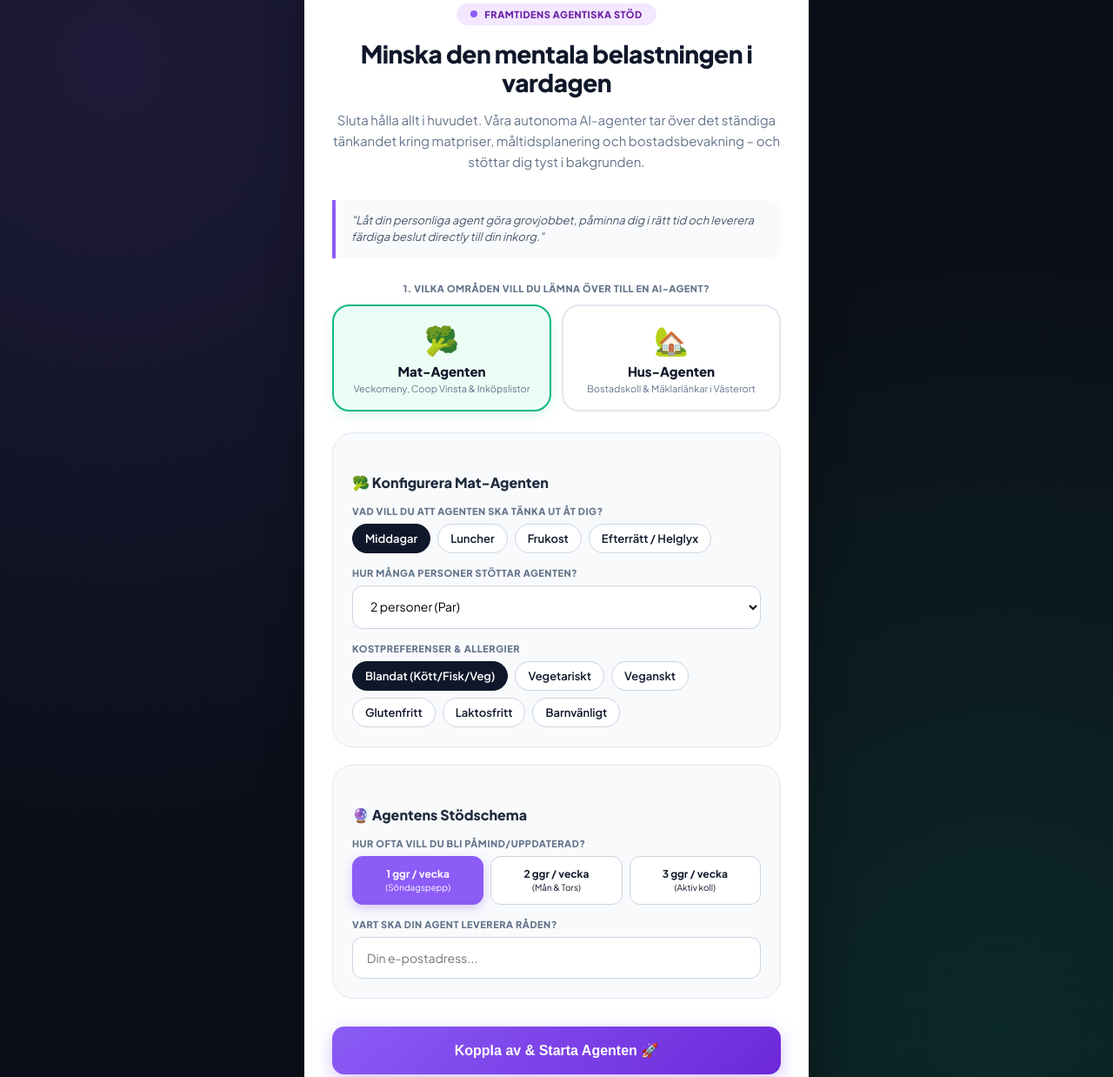
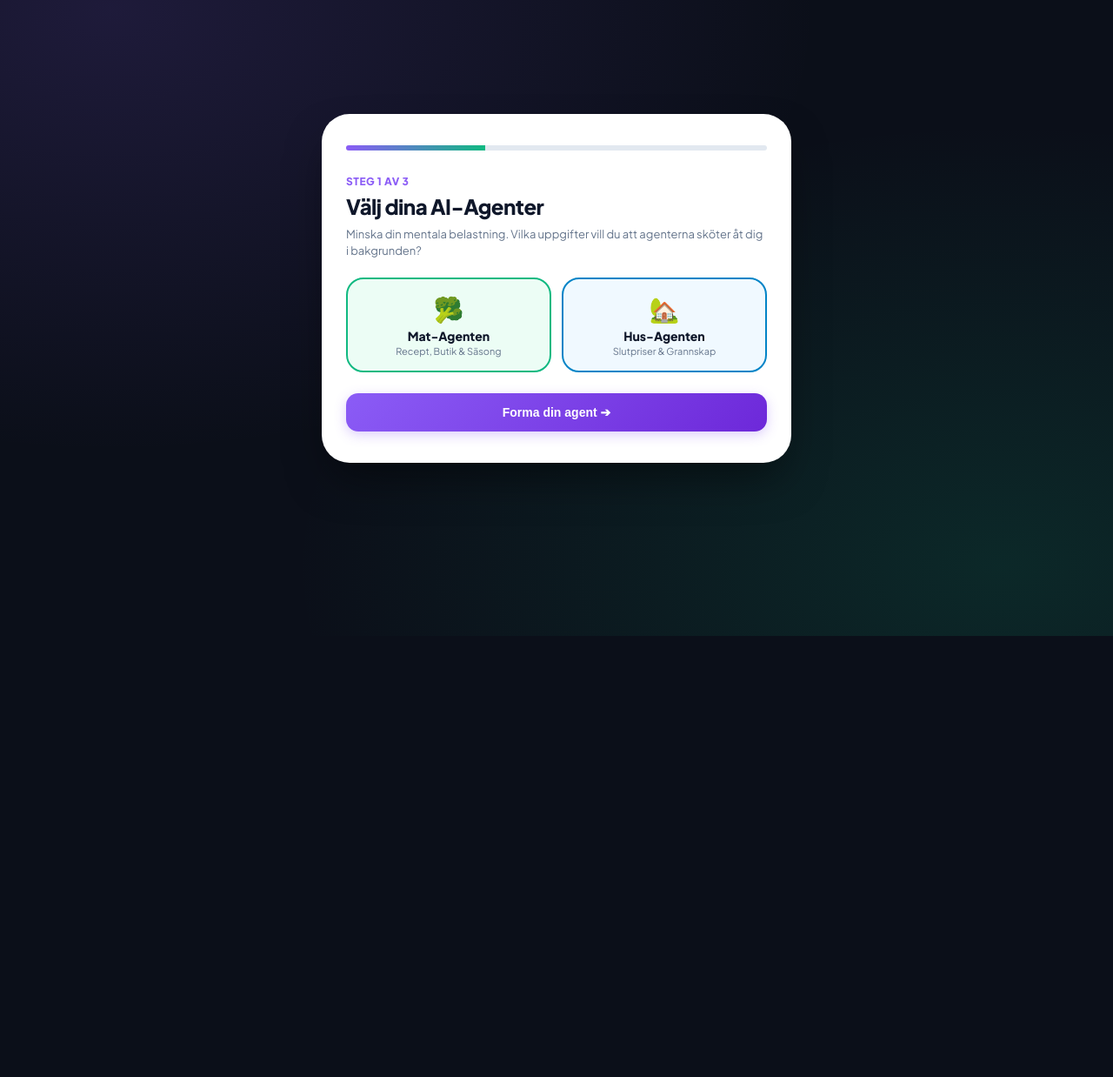
Before and after one commit to mender1905/playground, a plain HTML site: page index.html in a window 1280 px wide. Shown: the part 69-1307 px from the top of the page at 87% size. After the commit the page ends 800 px from the top, so only its background shows below. Drawn offline with Linux system fonts and the light colour scheme.

Commit message:
Update index.html

```diff
--- a/index.html
+++ b/index.html
@@ -3,14 +3,13 @@
 <head>
   <meta charset="UTF-8">
   <meta name="viewport" content="width=device-width, initial-scale=1.0">
-  <title>Västerort AI – Mental avlastning i vardagen</title>
+  <title>Västerort AI – Bygg din Agent</title>
   <link rel="preconnect" href="https://fonts.googleapis.com">
   <link rel="preconnect" href="https://fonts.gstatic.com" crossorigin>
   <link href="https://fonts.googleapis.com/css2?family=Plus+Jakarta+Sans:wght@400;500;600;700;800&display=swap" rel="stylesheet">
   <style>
     :root {
       --primary-green: #10b981;
-      --primary-dark: #059669;
       --accent-blue: #0284c7;
       --accent-purple: #8b5cf6;
       --text-main: #0f172a;
@@ -30,85 +29,75 @@
       display: flex;
       align-items: center;
       justify-content: center;
-      padding: 32px 16px;
+      padding: 24px 16px;
       color: var(--text-main);
     }
 
-    .wrapper { width: 100%; max-width: 580px; }
+    .wrapper { width: 100%; max-width: 540px; }
 
     .card {
       background: #ffffff;
       border-radius: 32px;
-      padding: 40px 32px;
+      padding: 36px 28px;
       box-shadow: 0 25px 50px -12px rgba(0, 0, 0, 0.5);
+      position: relative;
     }
 
-    /* HERO INTRO: AGENTISK FRAMTID */
-    .header { text-align: center; margin-bottom: 32px; }
-    .badge-future {
-      display: inline-flex;
-      align-items: center;
-      gap: 8px;
-      background: #f3e8ff;
-      color: #6b21a8;
-      padding: 6px 16px;
+    /* PROGRESS BAR */
+    .progress-container {
+      width: 100%;
+      background: #e2e8f0;
+      height: 6px;
       border-radius: 100px;
-      font-size: 11px;
-      font-weight: 800;
-      text-transform: uppercase;
-      letter-spacing: 0.5px;
-      margin-bottom: 16px;
+      margin-bottom: 28px;
+      overflow: hidden;
     }
-    .badge-future span { width: 8px; height: 8px; border-radius: 50%; background-color: var(--accent-purple); }
-
-    h1 { font-size: 28px; font-weight: 800; color: var(--text-main); margin-bottom: 14px; letter-spacing: -0.5px; line-height: 1.2; }
-    p.hero-text { font-size: 15px; color: var(--text-muted); line-height: 1.6; text-align: center; margin-bottom: 20px; }
-
-    /* MENTAL AVLASTNING HIGHLIGHT */
-    .mind-quote {
-      background: #f8fafc;
-      border-left: 4px solid var(--accent-purple);
-      border-radius: 0 16px 16px 0;
-      padding: 14px 18px;
-      font-size: 13px;
-      color: #475569;
-      font-style: italic;
-      line-height: 1.5;
-      margin-bottom: 28px;
+    .progress-bar {
+      height: 100%;
+      width: 33%;
+      background: linear-gradient(90deg, var(--accent-purple), var(--primary-green));
+      transition: width 0.3s ease;
     }
 
+    /* STEG INNEHÅLL */
+    .step-content { display: none; }
+    .step-content.active { display: block; animation: fadeIn 0.3s ease-in-out; }
+
+    @keyframes fadeIn {
+      from { opacity: 0; transform: translateY(8px); }
+      to { opacity: 1; transform: translateY(0); }
+    }
+
+    .step-number { font-size: 12px; font-weight: 800; color: var(--accent-purple); text-transform: uppercase; letter-spacing: 0.5px; margin-bottom: 6px; }
+    h2 { font-size: 24px; font-weight: 800; color: var(--text-main); margin-bottom: 8px; letter-spacing: -0.5px; }
+    p.step-desc { font-size: 13px; color: var(--text-muted); line-height: 1.5; margin-bottom: 20px; }
+
     /* VÄLJ AGENT-KNAPPAR */
-    .agent-selector { display: grid; grid-template-columns: 1fr 1fr; gap: 12px; margin-bottom: 24px; }
+    .agent-selector { display: grid; grid-template-columns: 1fr 1fr; gap: 12px; margin-bottom: 16px; }
     .select-card {
       border: 2px solid #e2e8f0;
       border-radius: 20px;
-      padding: 18px 14px;
+      padding: 16px 12px;
       text-align: center;
       cursor: pointer;
-      transition: all 0.25s;
-      background: #ffffff;
+      transition: all 0.2s;
     }
-    .select-card:hover { border-color: var(--primary-green); transform: translateY(-2px); }
-    .select-card.selected-green { border-color: var(--primary-green); background: #ecfdf5; box-shadow: 0 4px 12px rgba(16, 185, 129, 0.15); }
-    .select-card.selected-blue { border-color: var(--accent-blue); background: #f0f9ff; box-shadow: 0 4px 12px rgba(2, 132, 199, 0.15); }
-    .select-icon { font-size: 32px; margin-bottom: 6px; }
-    .select-title { font-weight: 800; font-size: 15px; color: var(--text-main); }
-    .select-sub { font-size: 11px; color: var(--text-muted); margin-top: 4px; }
+    .select-card.selected-green { border-color: var(--primary-green); background: #ecfdf5; }
+    .select-card.selected-blue { border-color: var(--accent-blue); background: #f0f9ff; }
+    .select-icon { font-size: 28px; margin-bottom: 4px; }
+    .select-title { font-weight: 800; font-size: 14px; }
 
-    /* SEKTIONER OCH KOMPONENTER */
-    .section-title { font-size: 16px; font-weight: 800; color: #1e293b; margin: 24px 0 12px 0; display: flex; align-items: center; gap: 8px; }
-    .step-box { background: #f8fafc; border-radius: 24px; padding: 22px; border: 1px solid #e2e8f0; margin-bottom: 20px; }
-
-    label.field-label { display: block; font-size: 11px; font-weight: 800; color: #64748b; text-transform: uppercase; letter-spacing: 0.5px; margin-bottom: 8px; margin-top: 16px; }
+    /* FORM ELEMENT */
+    label.field-label { display: block; font-size: 11px; font-weight: 800; color: #64748b; text-transform: uppercase; letter-spacing: 0.5px; margin-bottom: 6px; margin-top: 14px; }
     label.field-label:first-child { margin-top: 0; }
 
-    .chip-group { display: flex; flex-wrap: wrap; gap: 8px; }
+    .chip-group { display: flex; flex-wrap: wrap; gap: 6px; }
     .chip {
-      background: #ffffff;
+      background: #f8fafc;
       border: 1px solid #cbd5e1;
-      padding: 8px 14px;
+      padding: 6px 12px;
       border-radius: 100px;
-      font-size: 13px;
+      font-size: 12px;
       font-weight: 600;
       cursor: pointer;
       user-select: none;
@@ -118,7 +107,7 @@
 
     select, input[type="email"] {
       width: 100%;
-      padding: 14px 16px;
+      padding: 12px 14px;
       font-size: 14px;
       border: 1px solid #cbd5e1;
       border-radius: 12px;
@@ -127,31 +116,38 @@
       font-family: inherit;
     }
 
-    /* FREKVENS VÄLJARE */
+    /* FREKVENS */
     .freq-box { display: grid; grid-template-columns: repeat(3, 1fr); gap: 8px; }
     .freq-btn {
-      background: #ffffff; border: 1px solid #cbd5e1; padding: 12px 8px; border-radius: 12px; text-align: center; font-size: 12px; font-weight: 700; cursor: pointer; transition: all 0.2s;
+      background: #f8fafc; border: 1px solid #cbd5e1; padding: 10px 4px; border-radius: 12px; text-align: center; font-size: 11px; font-weight: 700; cursor: pointer;
     }
-    .freq-btn.active { background: var(--accent-purple); color: white; border-color: var(--accent-purple); box-shadow: 0 4px 12px rgba(139, 92, 246, 0.3); }
+    .freq-btn.active { background: var(--accent-purple); color: white; border-color: var(--accent-purple); }
 
-    /* SUBMIT BUTTON */
-    .btn-submit {
-      width: 100%;
-      padding: 18px;
-      background: linear-gradient(135deg, #8b5cf6 0%, #6d28d9 100%);
-      color: #ffffff;
-      border: none;
+    /* KNAPPAR NAVIGERING */
+    .btn-group { display: flex; gap: 10px; margin-top: 24px; }
+    .btn {
+      padding: 14px;
       border-radius: 14px;
-      font-size: 16px;
+      font-size: 14px;
       font-weight: 800;
       cursor: pointer;
-      box-shadow: 0 6px 20px rgba(139, 92, 246, 0.35);
-      margin-top: 12px;
-      transition: transform 0.2s;
+      border: none;
+      transition: all 0.2s;
     }
-    .btn-submit:hover { transform: translateY(-1px); }
+    .btn-next {
+      flex: 1;
+      background: linear-gradient(135deg, #8b5cf6 0%, #6d28d9 100%);
+      color: white;
+      box-shadow: 0 4px 14px rgba(139, 92, 246, 0.3);
+    }
+    .btn-back {
+      background: #f1f5f9;
+      color: #475569;
+      width: 85px;
+    }
 
-    #status { margin-top: 18px; text-align: center; font-size: 14px; font-weight: 700; color: #047857; }
+    #success-screen { text-align: center; display: none; }
+    .success-icon { font-size: 48px; margin-bottom: 12px; }
   </style>
 </head>
 <body>
@@ -159,140 +155,143 @@
 <div class="wrapper">
   <div class="card">
 
-    <!-- INTRO HEADER -->
-    <div class="header">
-      <div class="badge-future"><span></span> Framtidens Agentiska Stöd</div>
-      <h1>Minska den mentala belastningen i vardagen</h1>
-      <p class="hero-text">
-        Sluta hålla allt i huvudet. Våra autonoma AI-agenter tar över det ständiga tänkandet kring matpriser, måltidsplanering och bostadsbevakning – och stöttar dig tyst i bakgrunden.
-      </p>
+    <!-- PROGRESS BAR -->
+    <div class="progress-container" id="progress-box">
+      <div class="progress-bar" id="progress-bar"></div>
     </div>
 
-    <!-- CITAT / MENTAL AVLASTNING -->
-    <div class="mind-quote">
-      "Låt din personliga agent göra grovjobbet, påminna dig i rätt tid och leverera färdiga beslut directly till din inkorg."
-    </div>
+    <form id="wizardForm" onsubmit="finishWizard(event)">
 
       <!-- STEG 1: VÄLJ AGENT -->
-    <label class="field-label" style="text-align:center; margin-bottom:12px;">1. Vilka områden vill du lämna över till en AI-agent?</label>
+      <div class="step-content active" id="step-1">
+        <div class="step-number">Steg 1 av 3</div>
+        <h2>Välj dina AI-Agenter</h2>
+        <p class="step-desc">Minska din mentala belastning. Vilka uppgifter vill du att agenterna sköter åt dig i bakgrunden?</p>
+
         <div class="agent-selector">
           <div class="select-card selected-green" id="btn-mat" onclick="toggleAgent('mat')">
             <div class="select-icon">🥦</div>
             <div class="select-title">Mat-Agenten</div>
-        <div class="select-sub">Veckomeny, Coop Vinsta & Inköpslistor</div>
+            <div style="font-size:11px; color:#64748b; margin-top:2px;">Recept, Butik & Säsong</div>
           </div>
-      <div class="select-card" id="btn-hus" onclick="toggleAgent('hus')">
+          <div class="select-card selected-blue" id="btn-hus" onclick="toggleAgent('hus')">
             <div class="select-icon">🏡</div>
             <div class="select-title">Hus-Agenten</div>
-        <div class="select-sub">Bostadskoll & Mäklarlänkar i Västerort</div>
+            <div style="font-size:11px; color:#64748b; margin-top:2px;">Slutpriser & Grannskap</div>
           </div>
         </div>
 
-    <form id="agentForm" onsubmit="handleForm(event)">
-
-      <!-- MAT AGENT PREFERENSER -->
-      <div id="section-mat" class="step-box">
-        <div class="section-title">🥦 Konfigurera Mat-Agenten</div>
-
-        <label class="field-label">Vad vill du att agenten ska tänka ut åt dig?</label>
-        <div class="chip-group">
-          <div class="chip active" onclick="toggleChip(this)">Middagar</div>
-          <div class="chip" onclick="toggleChip(this)">Luncher</div>
-          <div class="chip" onclick="toggleChip(this)">Frukost</div>
-          <div class="chip" onclick="toggleChip(this)">Efterrätt / Helglyx</div>
-        </div>
-
-        <label class="field-label">Hur många personer stöttar agenten?</label>
-        <select>
-          <option>1 person (Singel)</option>
-          <option selected>2 personer (Par)</option>
-          <option>3–4 personer (Familj)</option>
-          <option>5+ personer (Storhushåll)</option>
-        </select>
-
-        <label class="field-label">Kostpreferenser & Allergier</label>
-        <div class="chip-group">
-          <div class="chip active" onclick="toggleChip(this)">Blandat (Kött/Fisk/Veg)</div>
-          <div class="chip" onclick="toggleChip(this)">Vegetariskt</div>
-          <div class="chip" onclick="toggleChip(this)">Veganskt</div>
-          <div class="chip" onclick="toggleChip(this)">Glutenfritt</div>
-          <div class="chip" onclick="toggleChip(this)">Laktosfritt</div>
-          <div class="chip" onclick="toggleChip(this)">Barnvänligt</div>
+        <div class="btn-group">
+          <button type="button" class="btn btn-next" onclick="nextStep(2)">Forma din agent ➔</button>
         </div>
       </div>
 
-      <!-- HUS AGENT PREFERENSER -->
-      <div id="section-hus" class="step-box" style="display:none;">
-        <div class="section-title">🏡 Konfigurera Hus-Agenten</div>
+      <!-- STEG 2: ANPASSA PREFERENSER -->
+      <div class="step-content" id="step-2">
+        <div class="step-number">Steg 2 av 3</div>
+        <h2>Anpassa dina instruktioner</h2>
+        <p class="step-desc">Tala om vad du vill att agenten analyserar och bevakar.</p>
 
-        <label class="field-label">Vilka områden ska agenten hålla koll på?</label>
+        <!-- MAT PREFERENSER -->
+        <div id="pref-mat">
+          <label class="field-label">🥦 Favoritbutik i Västerort</label>
+          <select>
+            <option>Stora Coop Vinsta</option>
+            <option>ICA Kvantum Flygstaden</option>
+            <option>Lidl Vällingby</option>
+            <option>ICA Nära Spånga</option>
+          </select>
+
+          <label class="field-label">Vad ska agenten planera?</label>
+          <div class="chip-group">
+            <div class="chip active" onclick="toggleChip(this)">Middagar</div>
+            <div class="chip active" onclick="toggleChip(this)">Matlåda till jobbet</div>
+            <div class="chip" onclick="toggleChip(this)">Efterrätter & Säsongstips</div>
+          </div>
+        </div>
+
+        <!-- HUS PREFERENSER -->
+        <div id="pref-hus" style="margin-top:14px;">
+          <label class="field-label">🏡 Områden i Västerort</label>
           <div class="chip-group">
             <div class="chip active" onclick="toggleChip(this)">Hässelby Villastad</div>
             <div class="chip active" onclick="toggleChip(this)">Spånga</div>
             <div class="chip" onclick="toggleChip(this)">Vällingby</div>
-          <div class="chip" onclick="toggleChip(this)">Hässelby Strand</div>
           </div>
 
-        <label class="field-label">Bostadstyp</label>
+          <label class="field-label">Vilken historik & data vill du se?</label>
           <div class="chip-group">
-          <div class="chip active" onclick="toggleChip(this)">Villa</div>
-          <div class="chip active" onclick="toggleChip(this)">Radhus / Kedjehus</div>
-          <div class="chip" onclick="toggleChip(this)">Lägenhet</div>
+            <div class="chip active" onclick="toggleChip(this)">Slutpriser i närheten</div>
+            <div class="chip active" onclick="toggleChip(this)">Husens ålder & Byggår</div>
+            <div class="chip" onclick="toggleChip(this)">Prisutveckling (% sen köp)</div>
           </div>
 
-        <label class="field-label">Max pristak</label>
-        <select>
-          <option>Upp till 5,0 Mkr</option>
-          <option selected>Upp till 7,5 Mkr</option>
-          <option>Upp till 10,0 Mkr</option>
-          <option>Ingen övre gräns</option>
-        </select>
-
-        <label class="field-label">Vad söker ni för livskvalitet?</label>
+          <label class="field-label">👨‍👩‍👧‍👦 Grannskap & Livskvalitet (Etisk data)</label>
           <div class="chip-group">
-          <div class="chip active" onclick="toggleChip(this)">Nära skola/förskola</div>
-          <div class="chip" onclick="toggleChip(this)">Nära park & grönområde</div>
-          <div class="chip" onclick="toggleChip(this)">Renoverat skick</div>
-          <div class="chip" onclick="toggleChip(this)">Nära Mälaren</div>
+            <div class="chip active" onclick="toggleChip(this)">Andel barnfamiljer i området</div>
+            <div class="chip active" onclick="toggleChip(this)">Närhet till lekplatser & förskolor</div>
+            <div class="chip" onclick="toggleChip(this)">Trygga gångvägar till skolan</div>
           </div>
         </div>
 
-      <!-- FREKVENS & E-POST -->
-      <div class="step-box">
-        <div class="section-title">🔮 Agentens Stödschema</div>
-
-        <label class="field-label">Hur ofta vill du bli påmind/uppdaterad?</label>
-        <div class="freq-box">
-          <div class="freq-btn active" onclick="setFreq(this)">1 ggr / vecka<br><span style="font-weight:400; font-size:10px;">(Söndagspepp)</span></div>
-          <div class="freq-btn" onclick="setFreq(this)">2 ggr / vecka<br><span style="font-weight:400; font-size:10px;">(Mån & Tors)</span></div>
-          <div class="freq-btn" onclick="setFreq(this)">3 ggr / vecka<br><span style="font-weight:400; font-size:10px;">(Aktiv koll)</span></div>
+        <!-- NAVIGATION MED BACK-KNAPP -->
+        <div class="btn-group">
+          <button type="button" class="btn btn-back" onclick="nextStep(1)">◀ Bakåt</button>
+          <button type="button" class="btn btn-next" onclick="nextStep(3)">Sista steget ➔</button>
+        </div>
       </div>
 
-        <label class="field-label">Vart ska din agent leverera råden?</label>
-        <input type="email" placeholder="Din e-postadress..." required>
+      <!-- STEG 3: FREKVENS & EMAIL -->
+      <div class="step-content" id="step-3">
+        <div class="step-number">Steg 3 av 3</div>
+        <h2>Hur ofta ska agenten rapportera?</h2>
+        <p class="step-desc">Ange e-post och hur ofta du vill få dina sammanställda rapporter.</p>
+
+        <label class="field-label">Stödschema</label>
+        <div class="freq-box">
+          <div class="freq-btn active" onclick="setFreq(this)">1 ggr/vecka<br><span style="font-weight:400; font-size:10px;">(Söndag)</span></div>
+          <div class="freq-btn" onclick="setFreq(this)">2 ggr/vecka<br><span style="font-weight:400; font-size:10px;">(Mån/Tor)</span></div>
+          <div class="freq-btn" onclick="setFreq(this)">3 ggr/vecka<br><span style="font-weight:400; font-size:10px;">(Aktiv)</span></div>
         </div>
 
-      <button type="submit" class="btn-submit">Koppla av & Starta Agenten 🚀</button>
+        <label class="field-label">Vart ska agenten leverera rapporterna?</label>
+        <input type="email" placeholder="namn@gmail.com" required>
+
+        <!-- NAVIGATION MED BACK-KNAPP -->
+        <div class="btn-group">
+          <button type="button" class="btn btn-back" onclick="nextStep(2)">◀ Bakåt</button>
+          <button type="submit" class="btn btn-next" style="background: linear-gradient(135deg, #10b981 0%, #059669 100%);">Starta Agenten 🚀</button>
+        </div>
+      </div>
+
     </form>
 
-    <div id="status"></div>
+    <!-- SLUTSKÄRM -->
+    <div id="success-screen">
+      <div class="success-icon">✨</div>
+      <h2>Din agent är redo!</h2>
+      <p class="step-desc" style="margin-bottom: 20px;">
+        Agenten har sparat dina preferenser. Den kommer nu hålla koll på slutpriser, husålder och barnfamiljstäthet i ditt valt område.
+      </p>
+      <button class="btn btn-next" onclick="location.reload()">Ändra mina inställningar</button>
+    </div>
 
   </div>
 </div>
 
 <script>
   let activeMat = true;
-  let activeHus = false;
+  let activeHus = true;
 
   function toggleAgent(type) {
     if (type === 'mat') {
       activeMat = !activeMat;
       document.getElementById('btn-mat').classList.toggle('selected-green', activeMat);
-      document.getElementById('section-mat').style.display = activeMat ? 'block' : 'none';
+      document.getElementById('pref-mat').style.display = activeMat ? 'block' : 'none';
     } else {
       activeHus = !activeHus;
       document.getElementById('btn-hus').classList.toggle('selected-blue', activeHus);
-      document.getElementById('section-hus').style.display = activeHus ? 'block' : 'none';
+      document.getElementById('pref-hus').style.display = activeHus ? 'block' : 'none';
     }
   }
 
@@ -305,10 +304,20 @@
     el.classList.add('active');
   }
 
-  function handleForm(e) {
+  function nextStep(step) {
+    document.querySelectorAll('.step-content').forEach(s => s.classList.remove('active'));
+    document.getElementById('step-' + step).classList.add('active');
+
+    // Uppdatera Progress Bar
+    const progress = (step / 3) * 100;
+    document.getElementById('progress-bar').style.width = progress + '%';
+  }
+
+  function finishWizard(e) {
     e.preventDefault();
-    const status = document.getElementById('status');
-    status.innerHTML = "✨ **Klart!** Din agent har registrerat dina preferenser och tar nu över tankearbetet åt dig.";
+    document.getElementById('wizardForm').style.display = 'none';
+    document.getElementById('progress-box').style.display = 'none';
+    document.getElementById('success-screen').style.display = 'block';
   }
 </script>
 
```
Lines whose indentation alone changed are shown as unchanged.
